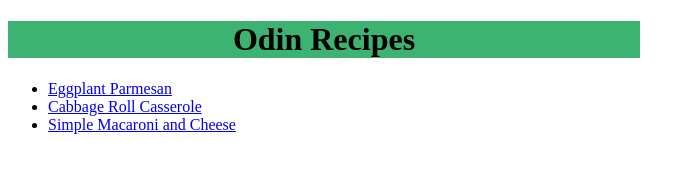
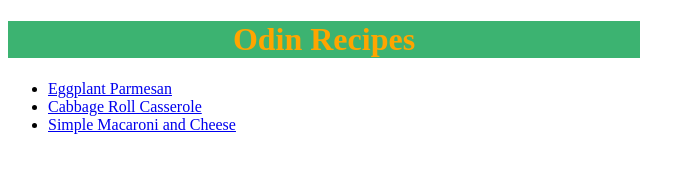
Before and after one commit to jinftw64/odin-recipes, a plain HTML site: page index.html in a window 1280 px wide. Shown: the whole page, without its empty margins (0-695 px from the left). Drawn offline with Linux system fonts and the light colour scheme.

Commit message:
Change main header font color to orange

```diff
--- a/styles.css
+++ b/styles.css
@@ -1,5 +1,6 @@
 .site-header {
   background-color: rgb(60, 179, 113);
+  color: rgb(255, 165, 0);
   width: 50%;
   text-align: center;
 }
```
